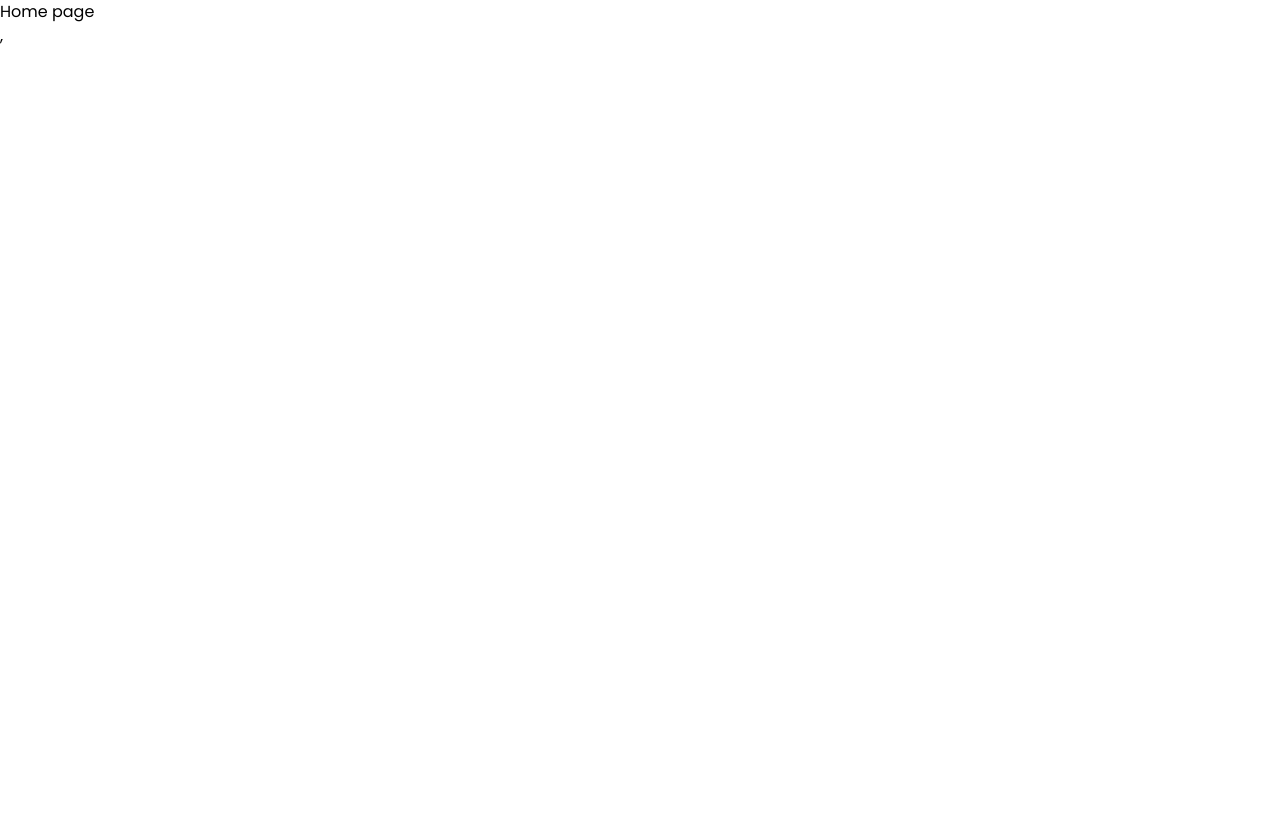
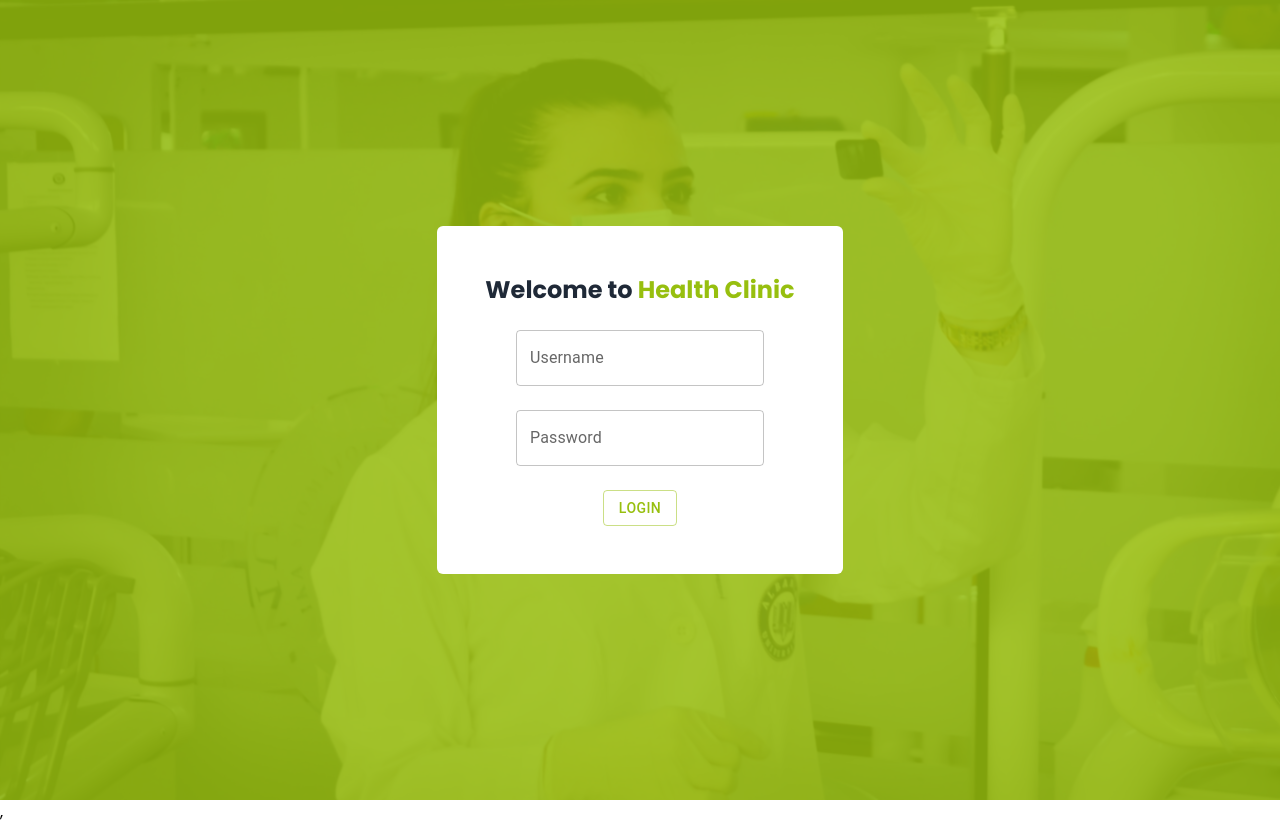
Before and after one commit to tajemouti/medical-appointments-front-end, a React (Create React App) app: page / in a window 1280 px wide. Before the commit this address led to /home. Before the commit the page ends 800 px from the top, so only its background shows below. Built offline with nearby package versions, Linux system fonts and the light colour scheme.

Commit message:
add routing

```diff
--- a/src/components/Login.js
+++ b/src/components/Login.js
@@ -26,7 +26,7 @@ function Login() {
 
   useEffect(() => {
     if (loginResponse) {
-      navigate("/home"); // uses history object from react-router-dom
+      // navigate("/home"); // uses history object from react-router-dom
     }
   }, [loginResponse]);
 
@@ -36,6 +36,9 @@ function Login() {
       username: userName,
       password: password
     }));
+    if (loginResponse) {
+      navigate("/home"); // uses history object from react-router-dom
+    }
   };
 
   return (
@@ -44,7 +47,7 @@ function Login() {
         <div className='flex items-center justify-center flex-col gap-6 w-4/5 p-12 md:max-w-fit md:max-h-fit bg-white rounded-md'>
           <h1 className='text-gray-800 font-bold text-2xl'>Welcome to <span className='text-[#97BF0F]'>Health Clinic</span></h1>
           <form className='flex items-center justify-center flex-col gap-6' onSubmit={(e) => handleSubmit(e)}>
-            <TextField id="outlined-basic"  type='text' value={userName} onChange={(e) => handleUsernameChange(e)} label="Username" variant="outlined" />
+            <TextField id="outlined-basics"  type='text' value={userName} onChange={(e) => handleUsernameChange(e)} label="Username" variant="outlined" />
             <TextField id="outlined-basic" type='password' value={password} onChange={(e) => handlePasswordChange(e)} label="Password" variant="outlined" />
             <Button type='submit' variant="outlined">Login</Button>
           </form>
```
